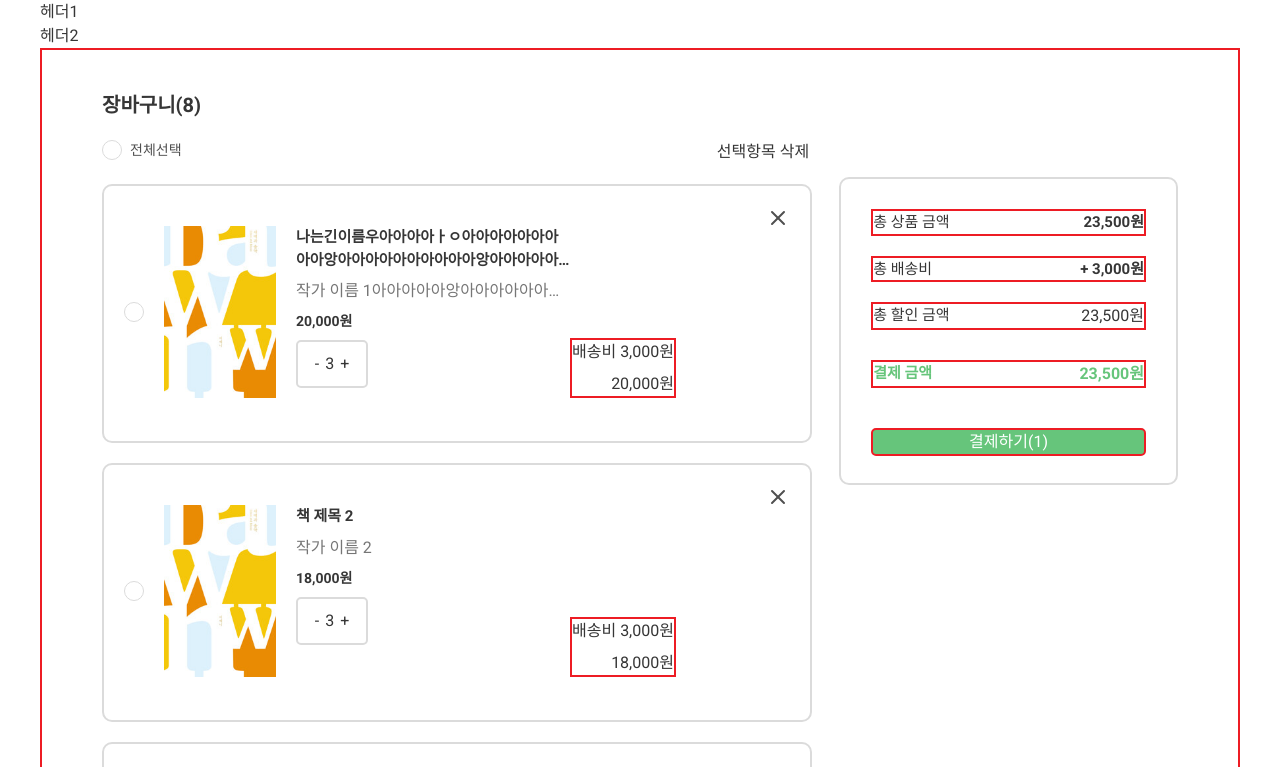
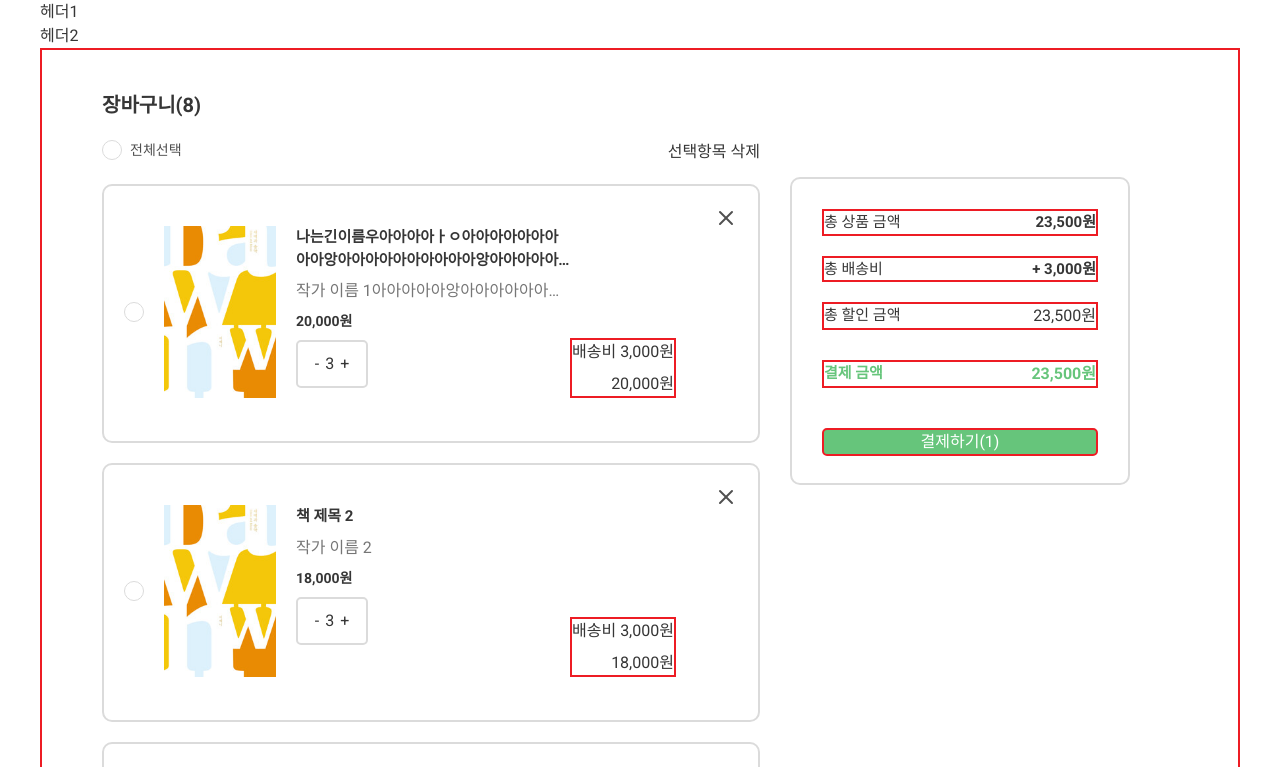
Before and after one commit to yunajoe/front_bookstore-README, a Next.js app: page /cart in a window 1280 px wide. Shown: the top 767 px of the page. Built offline with nearby package versions, Linux system fonts and the light colour scheme.

Commit message:
cart페이지

```diff
--- a/src/pages/cart/index.tsx
+++ b/src/pages/cart/index.tsx
@@ -106,9 +106,9 @@ function CartPage() {
                 return (
                   <div
                     key={item.id}
-                    className={`relative w-[710px] tablet:w-452 mobile:w-330 flex items-center pt-40 pb-43 pr-82
-                      border-2 ${item.id === pickedNum ? 'border-green' : 'border-gray-1'} bg-white
-                      rounded-[10px]`}>
+                    className={`relative flex-1 flex items-center pt-40 pb-43 pr-82 border-2 ${
+                      item.id === pickedNum ? 'border-green' : 'border-gray-1'
+                    } bg-white rounded-[10px]`}>
                     <div
                       className="absolute top-20 right-20 mobile:top-10 cursor-pointer"
                       onClick={() => {
@@ -182,6 +182,8 @@ function CartPage() {
                 );
               })}
             </div>
+            {/* 총상품 금액 */}
+
             <div
               className="flex flex-col w-340 tablet:w-216 mobile:w-330 h-308 tablet:h-288 mobile:h-288
                 mobile:mt-20 border-2 border-solid border-gray-1 p-30 tablet:p-20 mobile:p-20
```
